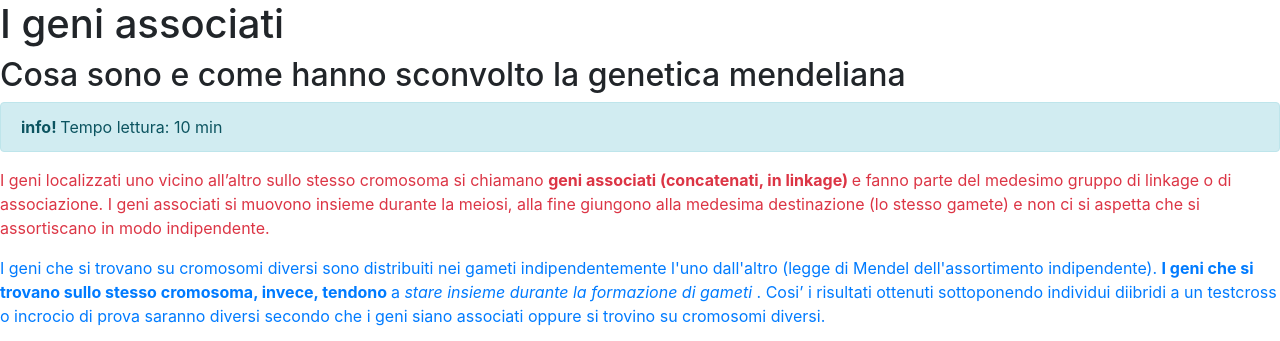
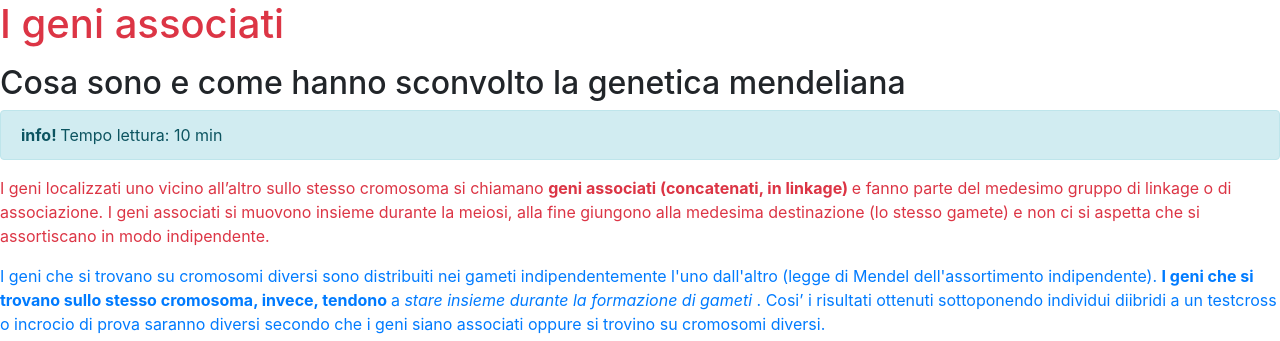
Before and after one commit to fratellimasini/fratellimasini.github.io, a plain HTML site: page Esercizio02/index.html in a window 1280 px wide. Shown: the top 341 px of the page. Drawn offline with nearby package versions, Linux system fonts and the light colour scheme.

Commit message:
Update index.html

```diff
--- a/Esercizio02/index.html
+++ b/Esercizio02/index.html
@@ -8,7 +8,7 @@
 	</head>
 
 	<body>
-		<h1> I geni associati </h1>
+		<h1> <p class="text-danger"> I geni associati </p> </h1>
 		<h2> Cosa sono e come hanno sconvolto la genetica mendeliana </h2>
 		<div class="alert alert-info"> <Strong> info! </Strong> Tempo lettura: 10 min </div>
 		<p class="text-danger"> I geni localizzati uno vicino all’altro sullo stesso cromosoma si chiamano <b> geni associati (concatenati, in linkage) </b> e fanno parte del medesimo gruppo di linkage o di associazione. I geni associati si muovono insieme durante la meiosi, alla fine giungono alla medesima destinazione (lo stesso gamete) e non ci si aspetta che si assortiscano in modo indipendente.</p>
```
